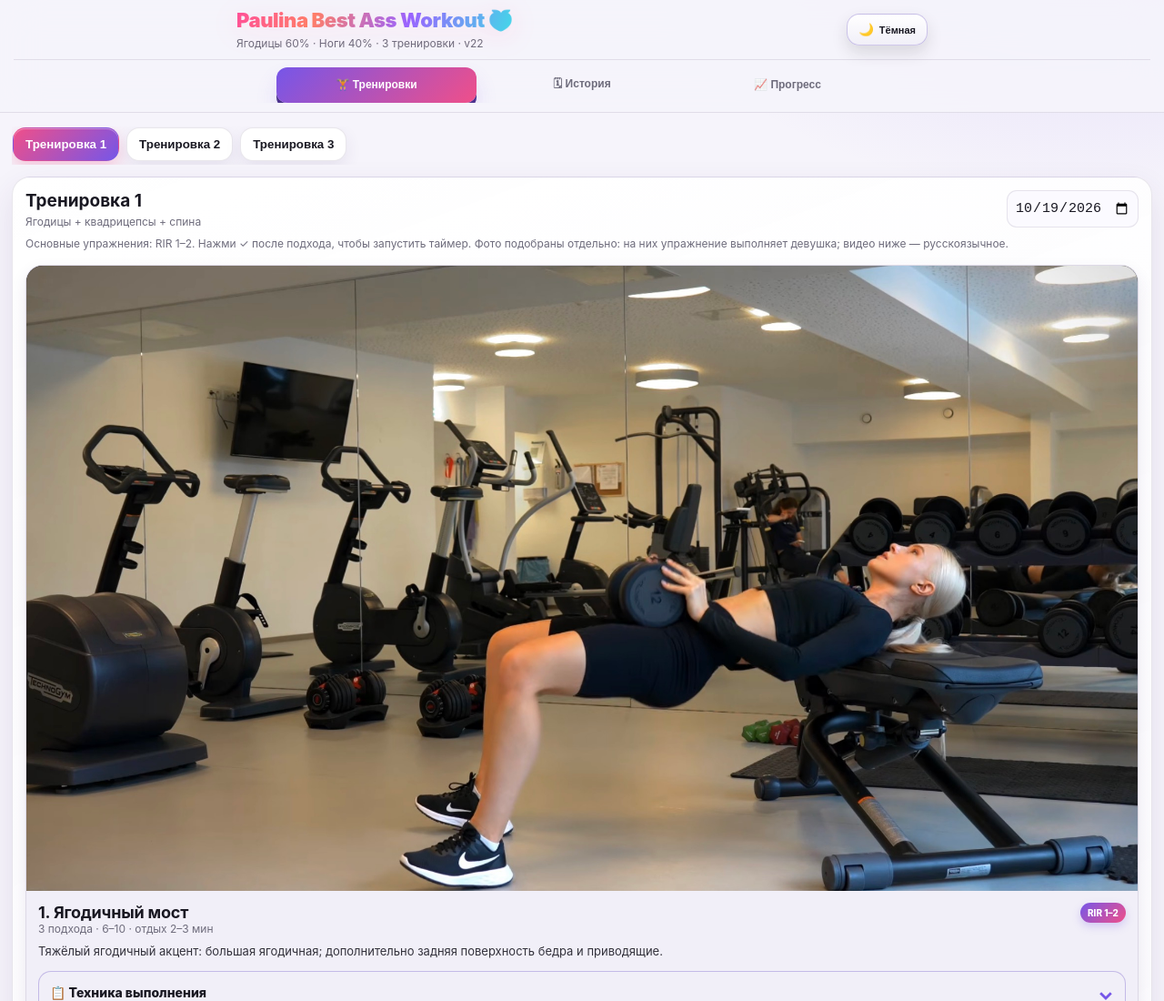
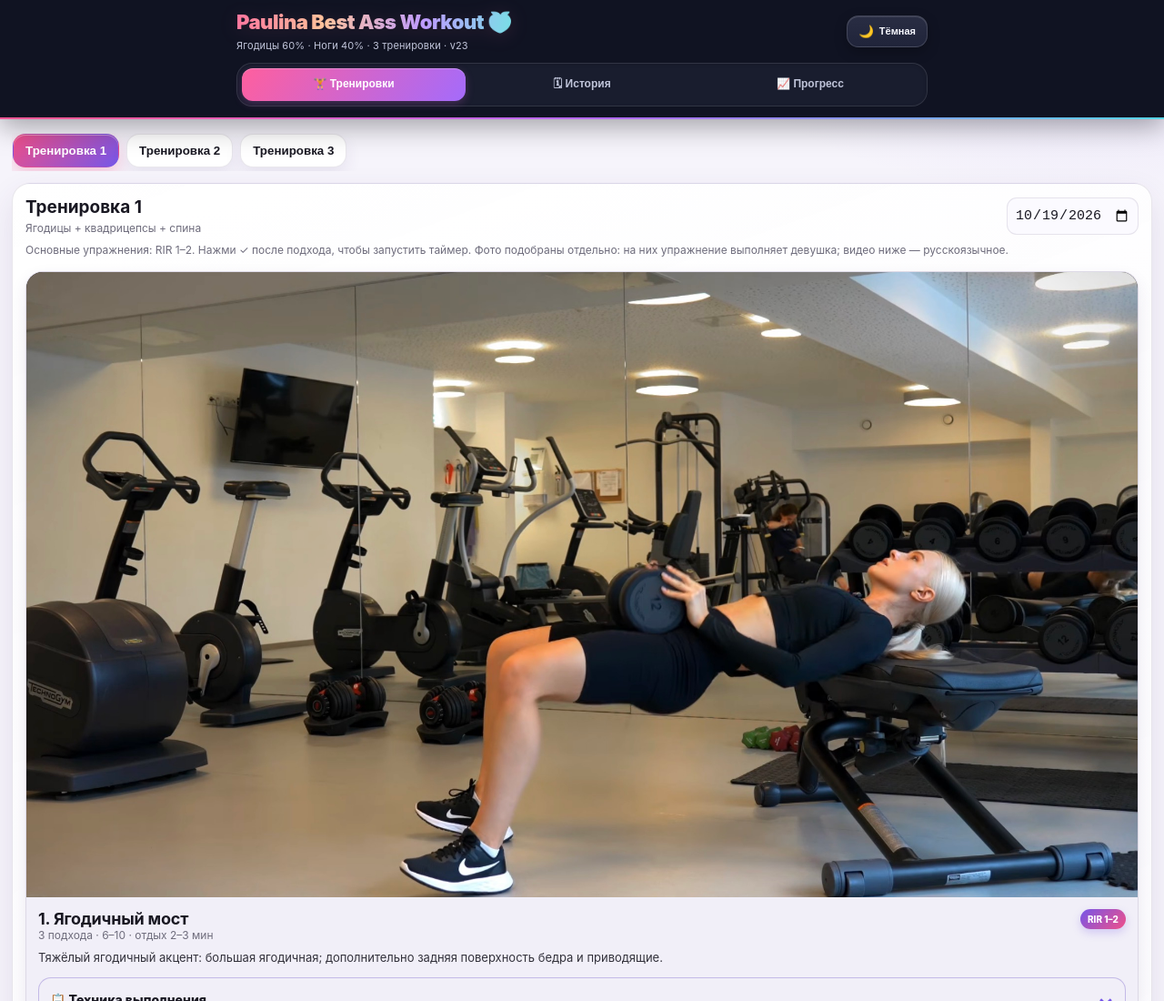
Before and after one commit to Bigben1992/Body-Design, a plain HTML site: page index.html in a window 1280 px wide. Shown: the top 1100 px of the page at 91% size. Drawn offline with Linux system fonts and the light colour scheme.

Commit message:
Add files via upload

```diff
--- a/app.js
+++ b/app.js
@@ -31,7 +31,7 @@ function photoError(img,id){
 }
 
 function getTheme(){const saved=localStorage.getItem(THEME_KEY);if(saved)return saved;return matchMedia('(prefers-color-scheme: light)').matches?'light':'dark'}
-function applyTheme(theme){document.documentElement.dataset.theme=theme;localStorage.setItem(THEME_KEY,theme);const btn=document.getElementById('themeToggle');if(btn)btn.innerHTML=theme==='dark'?'☀️<span>Светлая</span>':'🌙<span>Тёмная</span>';const meta=document.querySelector('meta[name="theme-color"]');if(meta)meta.setAttribute('content',theme==='dark'?'#0c0d12':'#f6f4fb')}
+function applyTheme(theme){document.documentElement.dataset.theme=theme;localStorage.setItem(THEME_KEY,theme);const btn=document.getElementById('themeToggle');if(btn)btn.innerHTML=theme==='dark'?'☀️<span>Светлая</span>':'🌙<span>Тёмная</span>';const meta=document.querySelector('meta[name="theme-color"]');if(meta)meta.setAttribute('content','#101322')}
 function toggleTheme(){applyTheme(document.documentElement.dataset.theme==='dark'?'light':'dark')}
 applyTheme(getTheme());
 
@@ -70,4 +70,22 @@ function svgLine(svg,pts,suffix=''){const chartColor=getComputedStyle(document.d
 function drawProgress(){const id=document.getElementById('progressEx').value,metric=document.getElementById('metric').value,ex=exById(id),pts=seriesFor(id,metric),svg=document.getElementById('chart');svgLine(svg,pts,metric==='weight'?' кг':'');document.getElementById('progressText').textContent=`${ex.name} · ${metric==='weight'?'максимальный записанный вес за тренировку':metric==='volume'?'лучший set-volume (кг × повторы)':'максимум повторов или секунд'}`;const pr=exercisePR(id);document.getElementById('prStats').innerHTML=`<div class="stat"><b>${pr.maxW??'—'}</b><span>макс. вес, кг</span></div><div class="stat"><b>${pr.maxVol!=null?Math.round(pr.maxVol):'—'}</b><span>лучший set-volume</span></div>`}
 function drawSessionChart(){const pts=getLogs().slice().sort((a,b)=>new Date(a.date)-new Date(b.date)).map(l=>({date:l.date,value:sessionVolume(l)})).filter(p=>p.value>0);svgLine(document.getElementById('sessionChart'),pts,'')}
 function render(){if(currentSection==='workout')renderWorkout();if(currentSection==='history')renderHistory();if(currentSection==='progress')renderProgress()}
-render();if('serviceWorker'in navigator)navigator.serviceWorker.register('sw.js',{updateViaCache:'none'}).then(reg=>reg.update().catch(()=>{})).catch(()=>{});
+render();if('serviceWorker'in navigator)navigator.serviceWorker.register('sw.js?v=23',{updateViaCache:'none'}).then(reg=>reg.update().catch(()=>{})).catch(()=>{});
+
+
+// v23: keep content exactly below the actual fixed header, including the
+// changing iPhone safe-area height, orientation, zoom and text wrapping.
+function syncHeaderHeight(){
+  const bar=document.querySelector('header');
+  if(!bar)return;
+  const height=Math.ceil(bar.getBoundingClientRect().height);
+  if(height>0)document.documentElement.style.setProperty('--header-height',height+'px');
+}
+syncHeaderHeight();
+window.addEventListener('resize',syncHeaderHeight,{passive:true});
+window.addEventListener('orientationchange',syncHeaderHeight,{passive:true});
+if('ResizeObserver' in window){
+  const headerSizeObserver=new ResizeObserver(syncHeaderHeight);
+  headerSizeObserver.observe(document.querySelector('header'));
+}
+if(document.fonts&&document.fonts.ready)document.fonts.ready.then(syncHeaderHeight);
--- a/index.html
+++ b/index.html
@@ -3,11 +3,11 @@
 <head>
 <meta charset="utf-8">
 <meta name="viewport" content="width=device-width, initial-scale=1, viewport-fit=cover">
-<meta name="theme-color" content="#0c0d12">
+<meta name="theme-color" content="#101322">
 <meta name="apple-mobile-web-app-capable" content="yes">
 <meta name="apple-mobile-web-app-status-bar-style" content="black-translucent">
 <meta name="apple-mobile-web-app-title" content="Paulina Best Ass Workout">
-<link rel="manifest" href="manifest.webmanifest">
+<link rel="manifest" href="manifest.webmanifest?v=23">
 <link rel="apple-touch-icon" href="icon-192.png">
 <title>Paulina Best Ass Workout 🍑</title>
 <style>
@@ -123,12 +123,135 @@ input,select,textarea,button{max-width:100%;box-sizing:border-box}
 .tabs{scroll-margin-top:150px}
 #app{scroll-margin-top:150px}
 @media(max-width:430px){.topnav button{font-size:12px;padding:11px 4px}}
+
+/* v23: iOS full-bleed top app bar. A single continuous colour goes behind
+   the Dynamic Island/status area and through the entire navigation bar.
+   Fixed instead of sticky so iOS Safari overflow containers cannot unstick it. */
+:root,
+:root[data-theme="light"]{
+  --appbar:#101322;
+  --appbar-soft:#191d2e;
+  --appbar-line:rgba(255,255,255,.105);
+  --appbar-muted:#c0c5da;
+  --header-height:140px;
+}
+html{
+  background-color:var(--appbar);
+  scroll-padding-top:calc(var(--header-height) + 12px);
+}
+body{
+  padding-top:var(--header-height);
+}
+header{
+  position:fixed!important;
+  left:0;
+  top:0;
+  right:0;
+  width:100%;
+  z-index:110;
+  isolation:isolate;
+  background:var(--appbar)!important;
+  color:#fff;
+  border-bottom:0;
+  padding:calc(env(safe-area-inset-top, 0px) + 12px) 14px 14px;
+  backdrop-filter:none;
+  -webkit-backdrop-filter:none;
+  box-shadow:0 8px 28px rgba(2,3,10,.34);
+}
+header::after{
+  content:"";
+  pointer-events:none;
+  position:absolute;
+  bottom:0;
+  left:0;
+  right:0;
+  height:2px;
+  background:linear-gradient(90deg,#ff5998 6%,#b06aff 53%,#55d5e6 100%);
+}
+header .header-row{min-height:43px;align-items:center}
+header .header-row h1{
+  color:white;
+  font-weight:900;
+  font-size:clamp(17px,4.6vw,22px);
+  line-height:1.17;
+  letter-spacing:-.48px;
+}
+header .title-gradient{
+  background:linear-gradient(100deg,#ff759e 0%,#ffc29b 32%,#bd9bff 68%,#78e0e6 100%);
+  -webkit-background-clip:text;
+  background-clip:text;
+  color:transparent;
+  filter:drop-shadow(0 3px 10px rgba(254,106,163,.13));
+}
+header .sub{
+  color:var(--appbar-muted);
+  letter-spacing:.13px;
+  font-size:11px;
+  margin-top:5px;
+}
+header .theme-toggle{
+  color:#f7f8ff;
+  background:linear-gradient(180deg,#292d43,#20243a);
+  border:1px solid rgba(255,255,255,.14);
+  box-shadow:0 5px 14px rgba(0,0,0,.26),inset 0 1px 0 rgba(255,255,255,.11);
+  border-radius:13px;
+}
+header .topnav{
+  width:100%;
+  max-width:760px;
+  margin:12px auto 0;
+  border:1px solid var(--appbar-line);
+  border-radius:17px;
+  padding:5px;
+  display:flex;
+  align-items:stretch;
+  gap:5px;
+  background:var(--appbar-soft);
+  box-shadow:inset 0 1px 4px rgba(0,0,0,.14);
+  overflow:visible;
+}
+header .topnav button{
+  flex:1 1 0;
+  min-width:0;
+  max-width:none;
+  color:var(--appbar-muted);
+  background:transparent;
+  padding:11px 4px;
+  border-radius:12px;
+  font-size:12px;
+  line-height:1.15;
+  font-weight:790;
+  white-space:nowrap;
+  box-shadow:none;
+  touch-action:manipulation;
+  -webkit-tap-highlight-color:transparent;
+}
+header .topnav button.active{
+  color:white;
+  background:linear-gradient(125deg,#ff5f9e 0%,#a46bfb 100%);
+  box-shadow:0 3px 10px rgba(206,93,208,.25),inset 0 1px rgba(255,255,255,.24);
+}
+header .topnav button:focus-visible{
+  outline:2px solid #85dfeb;
+  outline-offset:2px;
+}
+#app,.tabs{scroll-margin-top:calc(var(--header-height) + 12px)}
+@media(max-width:360px){
+  header{padding-left:10px;padding-right:10px}
+  header .sub{font-size:10px}
+  header .topnav{gap:2px;padding:4px}
+  header .topnav button{font-size:11px;padding:11px 2px}
+}
+@media(prefers-reduced-motion:reduce){
+  html:focus-within{scroll-behavior:auto}
+}
+
 </style>
 </head>
 <body>
-<header><div class="header-row"><div><h1><span class="title-gradient">Paulina Best Ass Workout 🍑</span></h1><div class="sub">Ягодицы 60% · Ноги 40% · 3 тренировки · v22</div></div><button id="themeToggle" class="theme-toggle" onclick="toggleTheme()">☀️<span>Светлая</span></button></div>
+<header><div class="header-row"><div><h1><span class="title-gradient">Paulina Best Ass Workout 🍑</span></h1><div class="sub">Ягодицы 60% · Ноги 40% · 3 тренировки · v23</div></div><button id="themeToggle" class="theme-toggle" onclick="toggleTheme()">☀️<span>Светлая</span></button></div>
 <nav class="topnav" aria-label="Разделы приложения"><button id="nav-workout" class="active" onclick="showSection('workout')">🏋️ Тренировки</button><button id="nav-history" onclick="showSection('history')">🗓 История</button><button id="nav-progress" onclick="showSection('progress')">📈 Прогресс</button></nav></header>
 <main id="app"></main>
 <div id="restTimer" class="timer"><div class="timer-time" id="timerTime">0:00</div><div class="timer-label" id="timerLabel">Отдых</div><button onclick="adjustTimer(-15)">−15</button><button onclick="adjustTimer(15)">+15</button><button onclick="stopTimer()">✕</button></div>
-<script src="workouts.js?v=22"></script><script src="app.js?v=22"></script>
+<script src="workouts.js?v=23"></script><script src="app.js?v=23"></script>
 </body></html>
--- a/sw.js
+++ b/sw.js
@@ -1,5 +1,5 @@
-const CACHE='paulina-best-ass-v22-20261019';
-const CORE=["./", "index.html", "app.js?v=22", "workouts.js?v=22", "manifest.webmanifest", "icon-192.png", "icon-512.png", "hip-thrust-novikova.jpg", "preview-hack-squat.jpg", "preview-biceps.jpg", "preview-bulgarian.jpg", "preview-chest-press.jpg", "preview-hip-abduction.jpg", "preview-plank.jpg", "preview-rdl.jpg", "preview-reverse-lunge.jpg", "preview-leg-extension.jpg", "preview-reverse-lunge.webp", "preview-standing-calf-raise-v18.jpg", "preview-reverse-crunch.jpg", "preview-classic-crunch.jpg"];
+const CACHE='paulina-best-ass-v23-20261019';
+const CORE=["./", "index.html", "app.js?v=23", "workouts.js?v=23", "manifest.webmanifest", "icon-192.png", "icon-512.png", "hip-thrust-novikova.jpg", "preview-hack-squat.jpg", "preview-biceps.jpg", "preview-bulgarian.jpg", "preview-chest-press.jpg", "preview-hip-abduction.jpg", "preview-plank.jpg", "preview-rdl.jpg", "preview-reverse-lunge.jpg", "preview-leg-extension.jpg", "preview-reverse-lunge.webp", "preview-standing-calf-raise-v18.jpg", "preview-reverse-crunch.jpg", "preview-classic-crunch.jpg"];
 self.addEventListener('install',e=>{self.skipWaiting();e.waitUntil(caches.open(CACHE).then(c=>c.addAll(CORE)))});
 self.addEventListener('activate',e=>e.waitUntil(Promise.all([self.clients.claim(),caches.keys().then(keys=>Promise.all(keys.filter(k=>k!==CACHE).map(k=>caches.delete(k))))])));
 self.addEventListener('fetch',e=>{const u=new URL(e.request.url);if(e.request.mode==='navigate'){e.respondWith(fetch(e.request).then(r=>{const c=r.clone();caches.open(CACHE).then(x=>x.put(e.request,c));return r}).catch(()=>caches.match(e.request).then(r=>r||caches.match('./'))));return;}if(u.origin===location.origin)e.respondWith(caches.match(e.request).then(r=>r||fetch(e.request).then(n=>{const c=n.clone();caches.open(CACHE).then(x=>x.put(e.request,c));return n})));});
```
Also changed, not shown: manifest.webmanifest, 2 other files.
